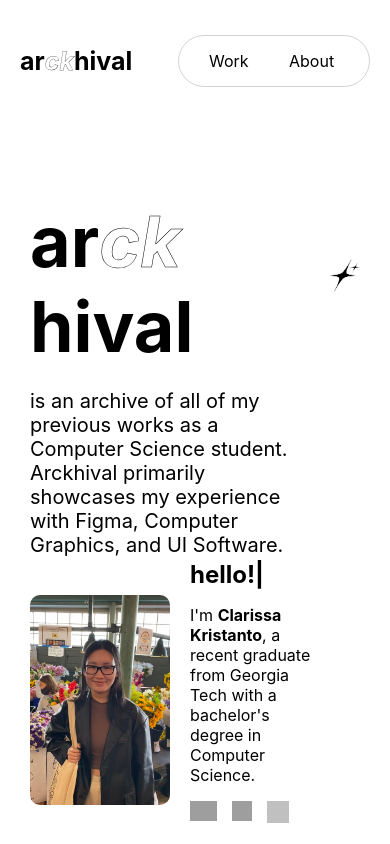
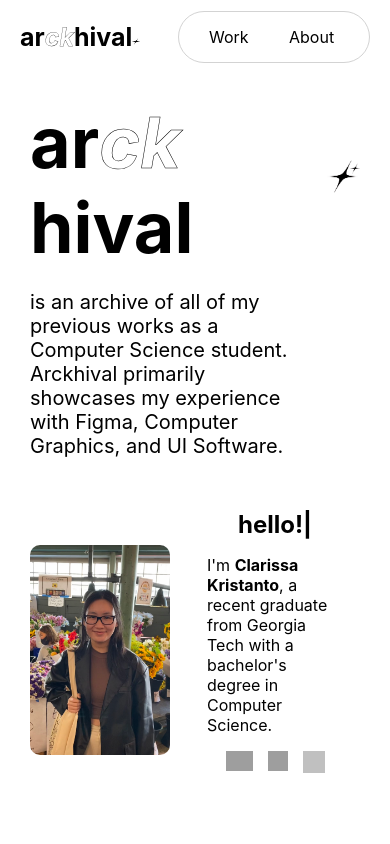
Before and after one commit to clarissaak/arckhival, a React (Create React App) app: page /#/ in a window 390 px wide. Built offline with nearby package versions, Linux system fonts and the light colour scheme; grey boxes are pictures that could not be loaded.

Commit message:
finalized base design

```diff
--- a/src/App.css
+++ b/src/App.css
@@ -1,16 +1,5 @@
 .App {
     margin: 0 100px;
-}
-
-.App-logo {
-    height: 40vmin;
-    pointer-events: none;
-}
-
-@media (prefers-reduced-motion: no-preference) {
-    .App-logo {
-      animation: App-logo-spin infinite 20s linear;
-    }
 }
 
 .header {
@@ -18,8 +7,7 @@
     justify-content: space-between;
     align-items: center;
     position: relative;
-    padding-top: 35px;
-    margin-bottom: 50px;
+    margin: 3% 0;
 }
 
 .homeLink {
@@ -33,6 +21,11 @@
     font-style: italic;
     color: white;
     -webkit-text-stroke: 0.25px black;
+}
+
+.homeLink .star {
+    max-width: 5%;
+    margin-bottom: 0.5%;
 }
 
 .navBar {
@@ -70,7 +63,7 @@
     }
 }
 
-@media (max-width: 480px) {
+@media (max-width: 500px) {
     .navBar {
         position: static;
         transform: none;
--- a/src/App.js
+++ b/src/App.js
@@ -9,7 +9,12 @@ function App() {
     <Router>
       <div className='App'>
         <div className="header">
-          <NavLink to='/' className='homeLink'>ar<span className="initials">ck</span>hival</NavLink>
+          <div className='homeLinkContainer'>
+            <NavLink to='/' className='homeLink'>
+                ar<span className="initials">ck</span>hival
+                <img src={require('./assets/star.png')} className='star' alt='stars'/>
+            </NavLink>
+          </div>
           <div className='navBar'>
             <NavLink to='/work' className={({ isActive }) => isActive ? 'active' : ''}>Work</NavLink>
             <NavLink to='/about' className={({ isActive }) => isActive ? 'active' : ''}>About</NavLink>
--- a/src/pages/About.js
+++ b/src/pages/About.js
@@ -40,8 +40,8 @@ const About = () => {
     return (
     <div className='aboutContainer'>
       <img src = {require('../assets/ck.jpeg')} className='ck' alt='ck'/>
-      <div className="text">
-        <h1 className='title' ref={titleRef}>hello! i'm clarissa</h1>
+      <div className="about">
+        <h1 className='aboutTitle' ref={titleRef}>hello! i'm clarissa</h1>
         <p>I’m a computer science graduate from Georgia Tech. Although I have a formal education in computer science,
           my concentrations lie in People and Media.  Meaning, I study computer science to design and implement interfaces
           while treating the user as the central component. <br /> <br />
--- a/src/pages/Home.js
+++ b/src/pages/Home.js
@@ -2,7 +2,7 @@ import React, { useEffect, useRef } from 'react';
 import './styles/Home.css';
 
 const Home = () => {
-    const titleRef = useRef(null);
+    const typeRef = useRef(null);
 
     useEffect(() => {
       // typewriter effect for about
@@ -11,10 +11,10 @@ const Home = () => {
         let timeoutId;
 
         const typeWriter = () => {
-            if (titleRef.current && index < name.length) {
+            if (typeRef.current && index < name.length) {
                 index++;
                 let new_title = name.slice(0, index);
-                titleRef.current.innerText = new_title;
+                typeRef.current.innerText = new_title;
 
                 if (index < name.length) {
                     timeoutId = setTimeout(() => typeWriter(), 100);
@@ -22,8 +22,8 @@ const Home = () => {
             }
         };
 
-        if (titleRef.current) {
-            titleRef.current.innerText = '';
+        if (typeRef.current) {
+            typeRef.current.innerText = '';
         }
 
         // wait for 2 seconds before starting to type
@@ -40,17 +40,17 @@ const Home = () => {
     return (
     <div className="homeContainer">
         <div className='intro'>
-            <div className='header'>
+            <div className='title'>
                 <h1>ar<span className="initials">ck</span>hival</h1>
                 <img src={require('../assets/stars.png')} className='stars' alt='stars'/>
             </div>
             <p>is an archive of all of my previous works as a Computer Science student.
                 Arckhival primarily showcases my experience with Figma, Computer Graphics, and UI Software.</p>
         </div>
-        <div className='ck'>
+        <div className='ckHome'>
           <img src={require('../assets/ck1.jpeg')} className='img' alt='img'/>
           <div className='text'>
-            <h1 className='title' ref={titleRef}>hello!</h1>
+            <h1 className='hello' ref={typeRef}>hello!</h1>
             <p>I'm <span className="bold">Clarissa Kristanto</span>, a recent graduate from Georgia Tech with
             a bachelor's degree in Computer Science.</p>
             <div className='imgContainer'>
--- a/src/pages/Work.js
+++ b/src/pages/Work.js
@@ -4,7 +4,7 @@ const Work = () => {
     return (
     <div className="workContainer">
         <div className='workIntro'>
-          <div className='header'>
+          <div className='workHeader'>
             <h1>the ar<span className="initials">ck</span>hive</h1>
             <img src={require('../assets/stars.png')} className='stars' alt='stars'/>
           </div>
--- a/src/pages/styles/About.css
+++ b/src/pages/styles/About.css
@@ -2,22 +2,26 @@
     display: flex;
     gap: 10%;
 }
+
 .ck {
     border-radius: 10px;
     aspect-ratio: 4/3;
     margin-right: auto;
-    display: block;
+    max-width: 35%;
+    width: 100%;
+    height: auto;
+    object-fit: cover;
 }
 
 .text {
     width: 45%;
 }
 
-.title {
+.aboutTitle {
     position: relative;
 }
 
-.title::after {
+.aboutTitle::after {
     content: '|';
     animation: blink 1s infinite;
     color: inherit;
@@ -81,15 +85,26 @@
     filter: none;
 }
 
-@media (max-width: 480px) {
+@media (max-width: 700px) {
     .aboutContainer {
         flex-direction: column;
         align-items: center;
         justify-content: center;
     }
 
+    .ck {
+        max-width: 80%;
+        margin: 3% 0;
+    }
+
+    .aboutTitle {
+        margin-top: 0;
+        text-align: center;
+    }
+
     .text {
         width: 100%;
         margin-bottom: 10%;
+        align-items: center;
     }
 }
--- a/src/pages/styles/Home.css
+++ b/src/pages/styles/Home.css
@@ -9,9 +9,10 @@
     margin-right: auto;
 }
 
-.intro .header {
+.intro .title {
     width: 100%;
     display: flex;
+    align-items: center;
     justify-content: left;
     margin-bottom: 0;
     gap: 1%;
@@ -57,13 +58,19 @@
     font-size: 20px;
 }
 
-.ck {
+.ckHome {
     display: flex !important;
     flex-direction: row;
     align-items: center;
     width: 35%;
     height: 30%;
     gap: 20px;
+}
+
+.hello::after {
+    content: '|';
+    animation: blink 1s infinite;
+    color: inherit;
 }
 
 .img {
@@ -142,23 +149,21 @@
 }
 
 @media (max-width: 900px) {
+    .homeContainer {
+        flex-direction: column;
+    }
+    .intro {
+        width: 100%;
+        margin-bottom: 5%;
+    }
     .intro h1 {
         font-size: 85px;
     }
     .intro .header {
         width: 100%;
     }
-}
 
-@media (max-width: 768px) {
-    .homeContainer {
-        flex-direction: column;
-    }
-    .intro {
-        width: 100%;
-    }
-
-    .ck {
+    .ckHome {
         width: 100%;
     }
 }
@@ -170,7 +175,7 @@
     .intro h1 {
         font-size: 70px;
     }
-    .ck {
+    .ckHome {
         margin-right: 0;
     }
     h1 {
--- a/src/pages/styles/Work.css
+++ b/src/pages/styles/Work.css
@@ -12,23 +12,24 @@
     align-items: center;
 }
 
-.workIntro .header {
+.workIntro .workHeader {
     width: 60%;
     display: flex;
+    align-items: center;
     justify-content: left;
     gap: 1%;
 }
 .workIntro h1 {
     font-style: normal;
     font-size: 100px;
-    margin-bottom: 0px;
-    margin-top: 0;
+    margin: 0;
     width: fit-content;
 }
 
 .workIntro img {
     aspect-ratio: 1 / 1;
     max-width: 10%;
+    margin-bottom: 5%;
 }
 
 .workIntro h1 span.initials {
@@ -40,7 +41,6 @@
 .workIntro p {
     width: 40%;
     font-size: 20px;
-    margin-top: 3%;
 }
 
 .project {
@@ -171,7 +171,7 @@
     .workIntro h1 {
         font-size: 50px;
     }
-    .workIntro .header {
+    .workIntro .workHeader {
         width: 100%;
         margin-bottom: 5%;
     }
@@ -204,6 +204,9 @@
     }
     .workIntro h1 {
         font-size: 60px;
+    }
+    .project .header {
+        width: 100%;
     }
     .project h1 {
         font-size: 28px;
```
Also changed, not shown: src/assets/star.png (added).
